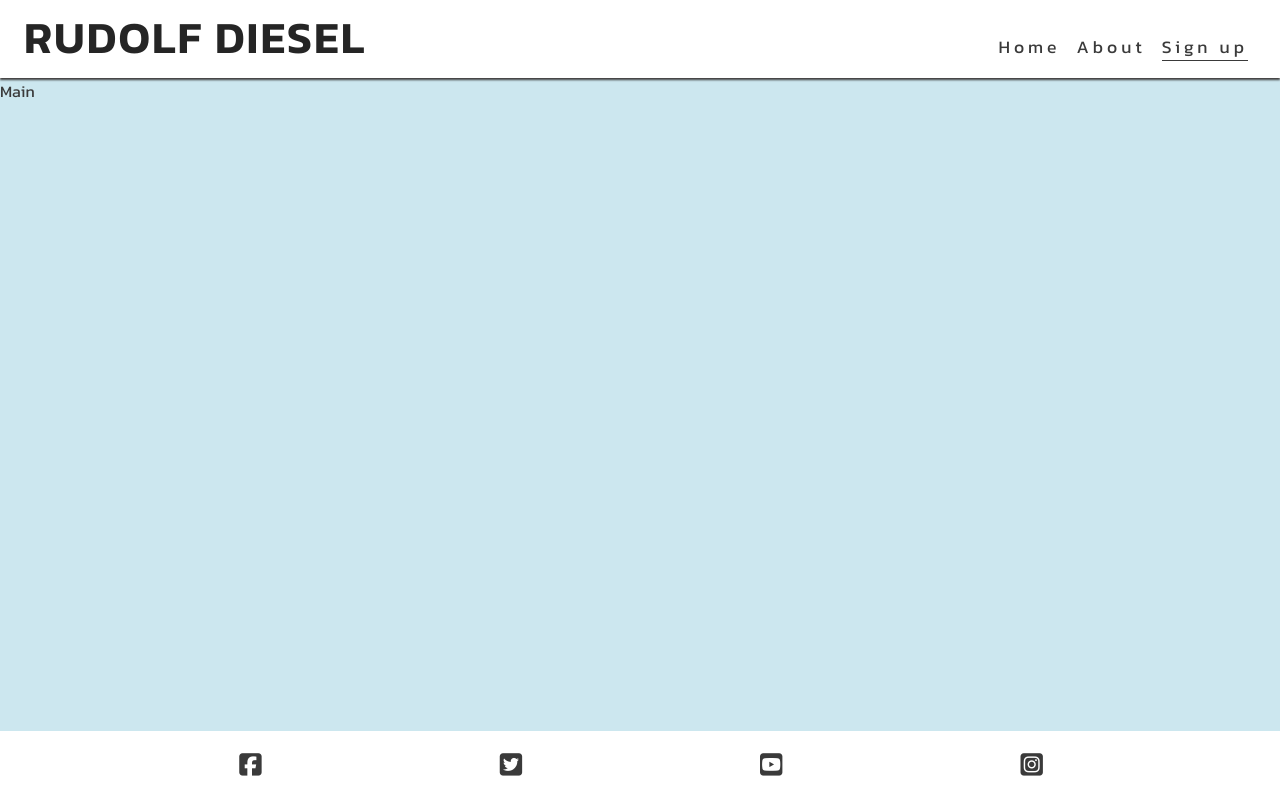
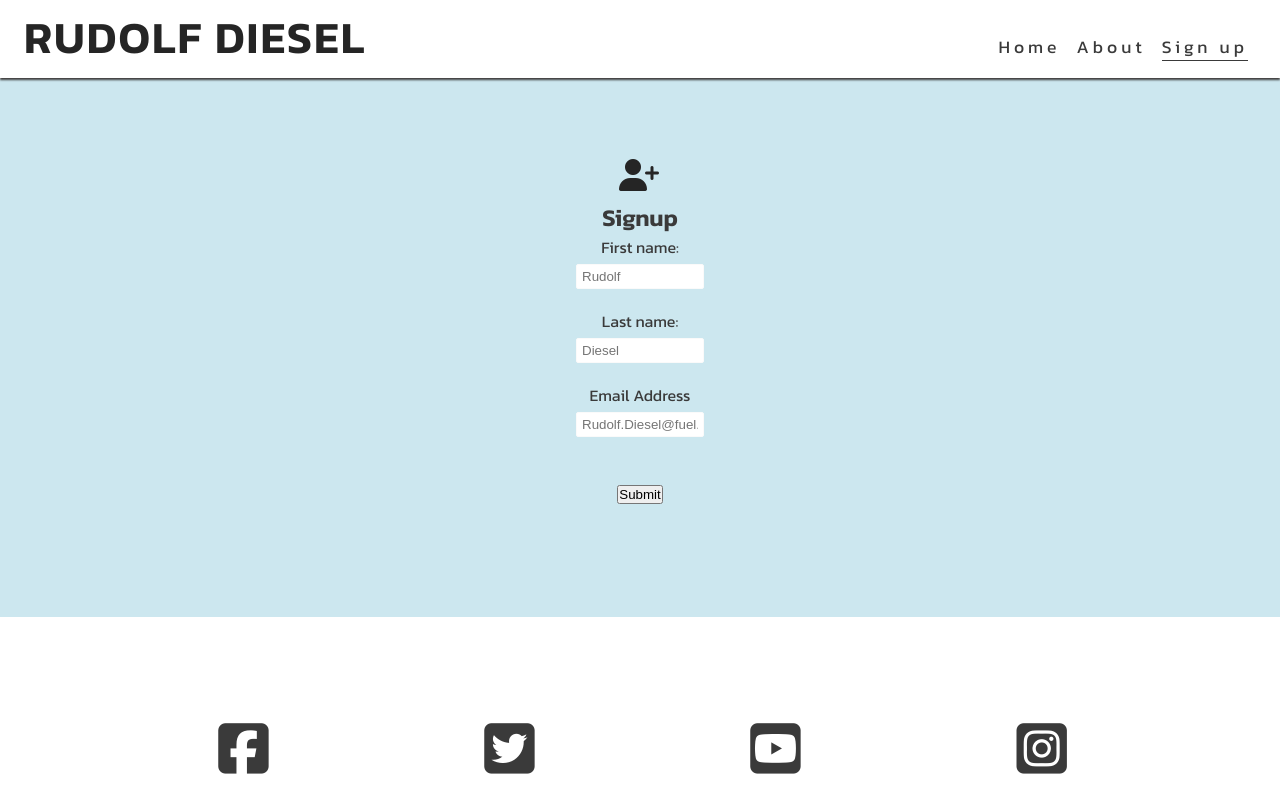
Before and after one commit to StefanE85a/Rudolf-Diesel, a plain HTML site: page signup.html in a window 1280 px wide. Drawn offline with Linux system fonts and the light colour scheme.

Commit message:
Added signup form, icon, styles

```diff
--- a/assets/css/style.css
+++ b/assets/css/style.css
@@ -13,7 +13,7 @@ body {
     min-height: 100vh;
     display: flex;
     flex-direction: column;
-    /* Generic project styles */
+/* Generic project styles */
     color: #3a3a3a;
     font-family: 'Kanit', sans-serif;
 }
@@ -89,9 +89,36 @@ nav {
 /* Main content */
 main {
     background-color: rgba(173, 216, 230, 0.623);
-    /* Makes main element takes surplus space to push footer down */
+/* Makes main element takes surplus space to push footer down */
     flex: 1 0 auto;
     margin-top: 47px;
+}
+
+#form {
+    color: #ffffff;
+    background-color: rgba(60, 60, 60, 0.6);
+    padding: 30px;
+}
+
+#form>h1,i {
+    margin-top: 80px;;
+}
+
+#form>h2 {
+    color: #fafafa;
+    margin-bottom: 20px;
+}
+
+
+.text-input {
+    background: #ffffff;
+    color: #000000;
+    width: 10%;
+    height: 25px;
+    margin: 5px 0 20px 0;
+    border: 1px solid #fafafa;
+    border-radius: 2px;
+    padding: 0 5px;
 }
 
 /* Footer properties */
@@ -106,7 +133,7 @@ main {
 }
 
 #social-networks i {
-    font-size: 160%;
+    font-size: 360%;
     padding: 5%;
     color: #3a3a3a;
 
@@ -121,7 +148,7 @@ main {
 /* Media query: tablets and larger (768px and up) */
 @media screen and (min-width: 768px) {
 
-    /* Header */
+/* Header */
 nav {
     display: block;
     position: relative;
@@ -148,9 +175,9 @@ nav {
     margin: 0 0.5rem;
 }
 
-    /* Main content */
+/* Main content */
     main {
-    /* Make header larger and push down main content */
+/* Make header larger and push down main content */
     margin-top: 79px;
 }
 
@@ -162,8 +189,4 @@ nav {
         border-bottom: 1px solid #3a3a3a;
     }
 
-    /* Gallery */
-    #photos {
-        column-count: 4;
-    }
 }
--- a/signup.html
+++ b/signup.html
@@ -36,7 +36,23 @@
             </ul>
         </nav>
     </header>
-    <main>Main</main>
+<main>
+
+<div align="center">
+<form action="https://formdump.codeinstitute.net">
+    <h1><i class="fa-solid fa-user-plus"></i></h1>
+    <h2>Signup</h2>
+    <label for="fname">First name:</label><br>
+    <input type="text" id="fname" name="fname" placeholder="Rudolf" class="text-input" required><br>
+    <label for="lname">Last name:</label><br>
+    <input type="text" id="lname" name="lname" placeholder="Diesel" class="text-input" required><br>
+    <label for="email_address">Email Address</label><br>
+    <input type="email" name="email_address" placeholder="Rudolf.Diesel@fuel.com" id="email_address" class="text-input" required><br><br>
+    <input type="submit" value="Submit">
+</form>
+</div>
+
+</main>
     <footer>
         <ul id="social-networks">
             <li><a href="https://www.facebook.com/" target="_blank" rel="noopener"
```
